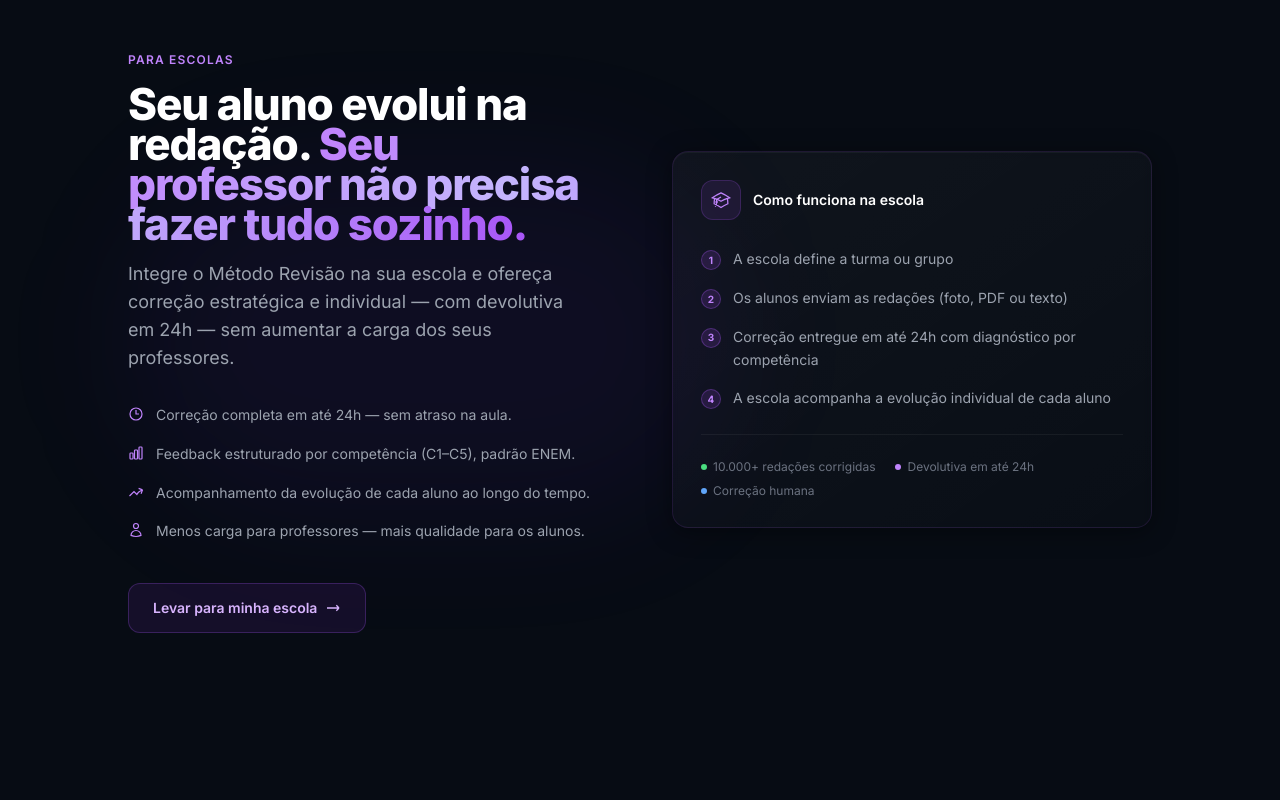
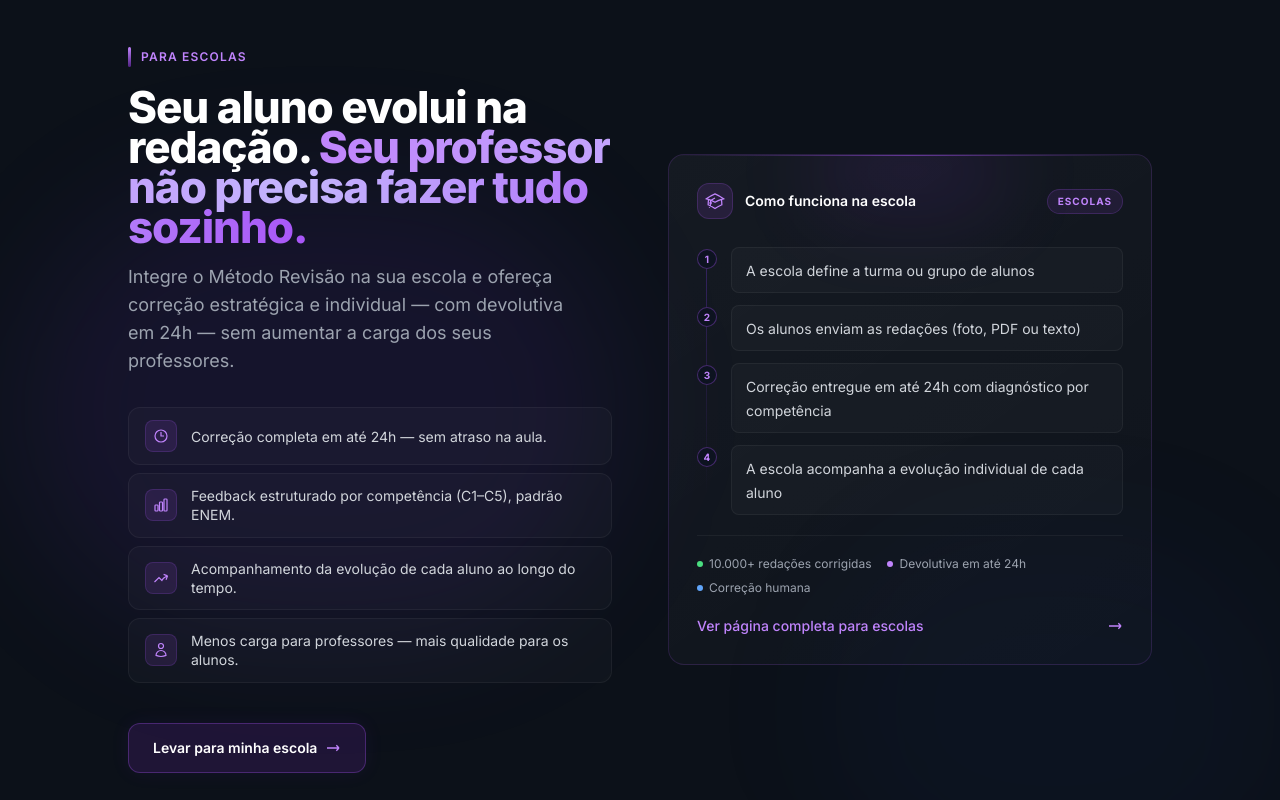
Before and after one commit to highlevelvnc/metodorevisaonew, a Next.js app: page / in a window 1280 px wide. Shown: the part 7080-7880 px from the top of the page. Built offline with nearby package versions, Linux system fonts and the light colour scheme.

Commit message:
fix:landing page school

```diff
--- a/src/components/sections/ParaEscolasTeaser.tsx
+++ b/src/components/sections/ParaEscolasTeaser.tsx
@@ -3,7 +3,7 @@ import Link from 'next/link'
 const benefits = [
   {
     icon: (
-      <svg className="w-4 h-4 text-purple-400 flex-shrink-0 mt-0.5" viewBox="0 0 24 24" fill="none" stroke="currentColor" strokeWidth="1.8">
+      <svg className="w-4 h-4 text-purple-400" viewBox="0 0 24 24" fill="none" stroke="currentColor" strokeWidth="1.8">
         <path d="M12 6v6h4.5m4.5 0a9 9 0 11-18 0 9 9 0 0118 0z" />
       </svg>
     ),
@@ -11,7 +11,7 @@ const benefits = [
   },
   {
     icon: (
-      <svg className="w-4 h-4 text-purple-400 flex-shrink-0 mt-0.5" viewBox="0 0 24 24" fill="none" stroke="currentColor" strokeWidth="1.8">
+      <svg className="w-4 h-4 text-purple-400" viewBox="0 0 24 24" fill="none" stroke="currentColor" strokeWidth="1.8">
         <path d="M3 13.125C3 12.504 3.504 12 4.125 12h2.25c.621 0 1.125.504 1.125 1.125v6.75C7.5 20.496 6.996 21 6.375 21h-2.25A1.125 1.125 0 013 19.875v-6.75zM9.75 8.625c0-.621.504-1.125 1.125-1.125h2.25c.621 0 1.125.504 1.125 1.125v11.25c0 .621-.504 1.125-1.125 1.125h-2.25a1.125 1.125 0 01-1.125-1.125V8.625zM16.5 4.125c0-.621.504-1.125 1.125-1.125h2.25C20.496 3 21 3.504 21 4.125v15.75c0 .621-.504 1.125-1.125 1.125h-2.25a1.125 1.125 0 01-1.125-1.125V4.125z" />
       </svg>
     ),
@@ -19,7 +19,7 @@ const benefits = [
   },
   {
     icon: (
-      <svg className="w-4 h-4 text-purple-400 flex-shrink-0 mt-0.5" viewBox="0 0 24 24" fill="none" stroke="currentColor" strokeWidth="1.8">
+      <svg className="w-4 h-4 text-purple-400" viewBox="0 0 24 24" fill="none" stroke="currentColor" strokeWidth="1.8">
         <path d="M2.25 18L9 11.25l4.306 4.307a11.95 11.95 0 015.814-5.519l2.74-1.22m0 0l-5.94-2.28m5.94 2.28l-2.28 5.941" />
       </svg>
     ),
@@ -27,7 +27,7 @@ const benefits = [
   },
   {
     icon: (
-      <svg className="w-4 h-4 text-purple-400 flex-shrink-0 mt-0.5" viewBox="0 0 24 24" fill="none" stroke="currentColor" strokeWidth="1.8">
+      <svg className="w-4 h-4 text-purple-400" viewBox="0 0 24 24" fill="none" stroke="currentColor" strokeWidth="1.8">
         <path d="M15.75 6a3.75 3.75 0 11-7.5 0 3.75 3.75 0 017.5 0zM4.501 20.118a7.5 7.5 0 0114.998 0A17.933 17.933 0 0112 21.75c-2.676 0-5.216-.584-7.499-1.632z" />
       </svg>
     ),
@@ -36,97 +36,165 @@ const benefits = [
 ]
 
 const steps = [
-  'A escola define a turma ou grupo',
+  'A escola define a turma ou grupo de alunos',
   'Os alunos enviam as redações (foto, PDF ou texto)',
   'Correção entregue em até 24h com diagnóstico por competência',
   'A escola acompanha a evolução individual de cada aluno',
 ]
 
+const trustSignals = [
+  { dot: 'bg-green-400',  label: '10.000+ redações corrigidas' },
+  { dot: 'bg-purple-400', label: 'Devolutiva em até 24h' },
+  { dot: 'bg-blue-400',   label: 'Correção humana' },
+]
+
 export default function ParaEscolasTeaser() {
   return (
-    <section id="para-escolas" className="section-padding relative overflow-hidden">
-      {/* Background glow */}
-      <div className="absolute top-1/2 left-1/3 -translate-x-1/2 -translate-y-1/2 w-[600px] h-[350px] bg-purple-800/[0.07] rounded-full blur-3xl pointer-events-none" />
+    <section
+      id="para-escolas"
+      className="section-padding relative overflow-hidden border-t border-white/[0.04]"
+      style={{ background: 'rgba(255,255,255,0.018)' }}
+    >
+      {/* Glows */}
+      <div className="absolute top-1/2 left-1/4 -translate-x-1/2 -translate-y-1/2 w-[600px] h-[450px] bg-purple-700/[0.09] rounded-full blur-3xl pointer-events-none" />
+      <div className="absolute bottom-0 right-0 w-[450px] h-[350px] bg-blue-800/[0.05] rounded-full blur-3xl pointer-events-none" />
 
       <div className="section-container relative">
         <div className="max-w-5xl mx-auto">
-          <div className="grid lg:grid-cols-2 gap-10 xl:gap-16 items-center">
+          <div className="grid lg:grid-cols-2 gap-10 xl:gap-14 items-center">
 
             {/* ── Left: copy ──────────────────────────────────────── */}
             <div>
-              <div className="section-label mb-4">Para Escolas</div>
+              {/* Label with left accent */}
+              <div className="flex items-center gap-2.5 mb-5">
+                <div className="w-[3px] h-5 rounded-full bg-gradient-to-b from-purple-400 to-purple-600/50 flex-shrink-0" />
+                <span className="text-purple-400 text-xs font-semibold tracking-widest uppercase">
+                  Para Escolas
+                </span>
+              </div>
+
               <h2 className="section-title mb-4">
                 Seu aluno evolui na redação.{' '}
                 <span className="gradient-text">
                   Seu professor não precisa fazer tudo sozinho.
                 </span>
               </h2>
+
               <p className="section-subtitle mb-8 max-w-md">
                 Integre o Método Revisão na sua escola e ofereça correção estratégica e individual —
                 com devolutiva em 24h — sem aumentar a carga dos seus professores.
               </p>
 
-              <ul className="space-y-4 mb-10">
+              {/* Benefits — structured rows */}
+              <ul className="space-y-2 mb-10">
                 {benefits.map((b, i) => (
-                  <li key={i} className="flex items-start gap-3">
+                  <li
+                    key={i}
+                    className="flex items-center gap-3.5 bg-white/[0.025] border border-white/[0.05] rounded-xl px-4 py-3 transition-colors duration-200 hover:border-purple-500/[0.15] hover:bg-white/[0.035]"
+                  >
+                    <div className="w-8 h-8 rounded-lg bg-purple-500/[0.12] border border-purple-500/[0.18] flex items-center justify-center flex-shrink-0">
                       {b.icon}
-                    <span className="text-sm text-gray-400 leading-relaxed">{b.text}</span>
+                    </div>
+                    <span className="text-sm text-gray-300 leading-snug">{b.text}</span>
                   </li>
                 ))}
               </ul>
 
+              {/* CTA */}
               <Link
                 href="/para-escolas"
-                className="inline-flex items-center gap-2 bg-purple-600/10 hover:bg-purple-600/20 border border-purple-500/25 hover:border-purple-500/45 text-purple-300 hover:text-white text-sm font-semibold px-6 py-3.5 rounded-xl transition-all duration-200"
+                className="inline-flex items-center gap-2 bg-purple-600/[0.14] hover:bg-purple-600/[0.24] border border-purple-500/[0.30] hover:border-purple-500/[0.55] text-white text-sm font-semibold px-6 py-3.5 rounded-xl transition-all duration-200 shadow-[0_0_20px_rgba(124,58,237,0.07)] hover:shadow-[0_0_28px_rgba(124,58,237,0.20)]"
               >
                 Levar para minha escola
-                <svg className="w-4 h-4" viewBox="0 0 24 24" fill="none" stroke="currentColor" strokeWidth="2">
+                <svg className="w-4 h-4 text-purple-400" viewBox="0 0 24 24" fill="none" stroke="currentColor" strokeWidth="2">
                   <path d="M17 8l4 4m0 0l-4 4m4-4H3" />
                 </svg>
               </Link>
             </div>
 
-            {/* ── Right: how-it-works card ─────────────────────────── */}
-            <div className="card-dark p-7 border-purple-500/[0.12]">
+            {/* ── Right: premium card ──────────────────────────────── */}
+            <div className="relative rounded-2xl overflow-hidden border border-purple-500/[0.16]"
+              style={{ background: 'linear-gradient(145deg, rgba(255,255,255,0.04) 0%, rgba(255,255,255,0.015) 100%)' }}
+            >
+              {/* Top accent line */}
+              <div className="absolute top-0 inset-x-0 h-px bg-gradient-to-r from-transparent via-purple-500/50 to-transparent" />
+
+              {/* Inner top glow */}
+              <div className="absolute -top-8 left-1/2 -translate-x-1/2 w-48 h-24 bg-purple-600/[0.10] blur-2xl rounded-full pointer-events-none" />
+
+              <div className="relative p-7">
 
                 {/* Card header */}
-              <div className="flex items-center gap-3 mb-7">
-                <div className="w-10 h-10 rounded-xl bg-purple-500/10 border border-purple-500/20 flex items-center justify-center flex-shrink-0">
+                <div className="flex items-center justify-between mb-7">
+                  <div className="flex items-center gap-3">
+                    <div className="w-9 h-9 rounded-xl bg-purple-500/[0.12] border border-purple-500/[0.20] flex items-center justify-center flex-shrink-0">
                       <svg className="w-5 h-5 text-purple-400" viewBox="0 0 24 24" fill="none" stroke="currentColor" strokeWidth="1.5">
                         <path d="M4.26 10.147a60.436 60.436 0 00-.491 6.347A48.627 48.627 0 0112 20.904a48.627 48.627 0 018.232-4.41 60.46 60.46 0 00-.491-6.347m-15.482 0a50.57 50.57 0 00-2.658-.813A59.905 59.905 0 0112 3.493a59.902 59.902 0 0110.399 5.84c-.896.248-1.783.52-2.658.814m-15.482 0A50.697 50.697 0 0112 13.489a50.702 50.702 0 017.74-3.342M6.75 15a.75.75 0 100-1.5.75.75 0 000 1.5zm0 0v-3.675A55.378 55.378 0 0112 8.443m-7.007 11.55A5.981 5.981 0 006.75 15.75v-1.5" />
                       </svg>
                     </div>
                     <p className="text-sm font-semibold text-white">Como funciona na escola</p>
                   </div>
+                  <span className="text-[10px] font-bold text-purple-400 bg-purple-500/[0.10] border border-purple-500/[0.20] px-2.5 py-1 rounded-full uppercase tracking-widest">
+                    Escolas
+                  </span>
+                </div>
 
-              {/* Steps */}
-              <ol className="space-y-4">
+                {/* Steps with vertical connector */}
+                <ol className="relative space-y-3">
+                  {/* Connector line — sits behind the number badges */}
+                  <div
+                    className="absolute left-[9px] top-5 w-px pointer-events-none"
+                    style={{
+                      height: 'calc(100% - 2.5rem)',
+                      background: 'linear-gradient(to bottom, rgba(124,58,237,0.30), rgba(124,58,237,0.08) 70%, transparent)',
+                    }}
+                  />
+
                   {steps.map((step, i) => (
-                  <li key={step} className="flex items-start gap-3">
-                    <span className="flex-shrink-0 w-5 h-5 rounded-full bg-purple-500/15 border border-purple-500/30 flex items-center justify-center text-[10px] font-bold text-purple-400 mt-0.5">
+                    <li key={step} className="flex items-start gap-3.5">
+                      {/* Badge — solid bg to "cut" the connector line visually */}
+                      <span
+                        className="relative flex-shrink-0 w-5 h-5 rounded-full border border-purple-500/[0.35] flex items-center justify-center text-[10px] font-bold text-purple-400 mt-0.5 z-10"
+                        style={{ background: 'rgba(13,19,32,1)' }}
+                      >
                         {i + 1}
                       </span>
-                    <span className="text-sm text-gray-400 leading-relaxed">{step}</span>
+
+                      {/* Step content */}
+                      <div className="flex-1 bg-white/[0.025] border border-white/[0.05] rounded-lg px-3.5 py-2.5">
+                        <span className="text-sm text-gray-300 leading-snug">{step}</span>
+                      </div>
                     </li>
                   ))}
                 </ol>
 
-              <div className="divider my-6" />
+                {/* Divider */}
+                <div className="border-t border-white/[0.05] my-5" />
 
                 {/* Trust signals */}
-              <div className="flex flex-wrap items-center gap-x-5 gap-y-2">
-                <div className="flex items-center gap-1.5">
-                  <div className="w-1.5 h-1.5 rounded-full bg-green-400" />
-                  <span className="text-xs text-gray-500">10.000+ redações corrigidas</span>
+                <div className="flex flex-wrap items-center gap-x-4 gap-y-2 mb-5">
+                  {trustSignals.map((t) => (
+                    <div key={t.label} className="flex items-center gap-1.5">
+                      <div className={`w-1.5 h-1.5 rounded-full flex-shrink-0 ${t.dot}`} />
+                      <span className="text-xs text-gray-400">{t.label}</span>
                     </div>
-                <div className="flex items-center gap-1.5">
-                  <div className="w-1.5 h-1.5 rounded-full bg-purple-400" />
-                  <span className="text-xs text-gray-500">Devolutiva em até 24h</span>
+                  ))}
                 </div>
-                <div className="flex items-center gap-1.5">
-                  <div className="w-1.5 h-1.5 rounded-full bg-blue-400" />
-                  <span className="text-xs text-gray-500">Correção humana</span>
-                </div>
+
+                {/* Card footer — link to full page */}
+                <Link
+                  href="/para-escolas"
+                  className="group flex items-center justify-between w-full text-sm text-purple-400 hover:text-white transition-colors duration-200"
+                >
+                  <span className="font-medium">Ver página completa para escolas</span>
+                  <svg
+                    className="w-4 h-4 transition-transform duration-200 group-hover:translate-x-0.5"
+                    viewBox="0 0 24 24" fill="none" stroke="currentColor" strokeWidth="2"
+                  >
+                    <path d="M17 8l4 4m0 0l-4 4m4-4H3" />
+                  </svg>
+                </Link>
+
               </div>
             </div>
 
```
Lines whose indentation alone changed are shown as unchanged.
